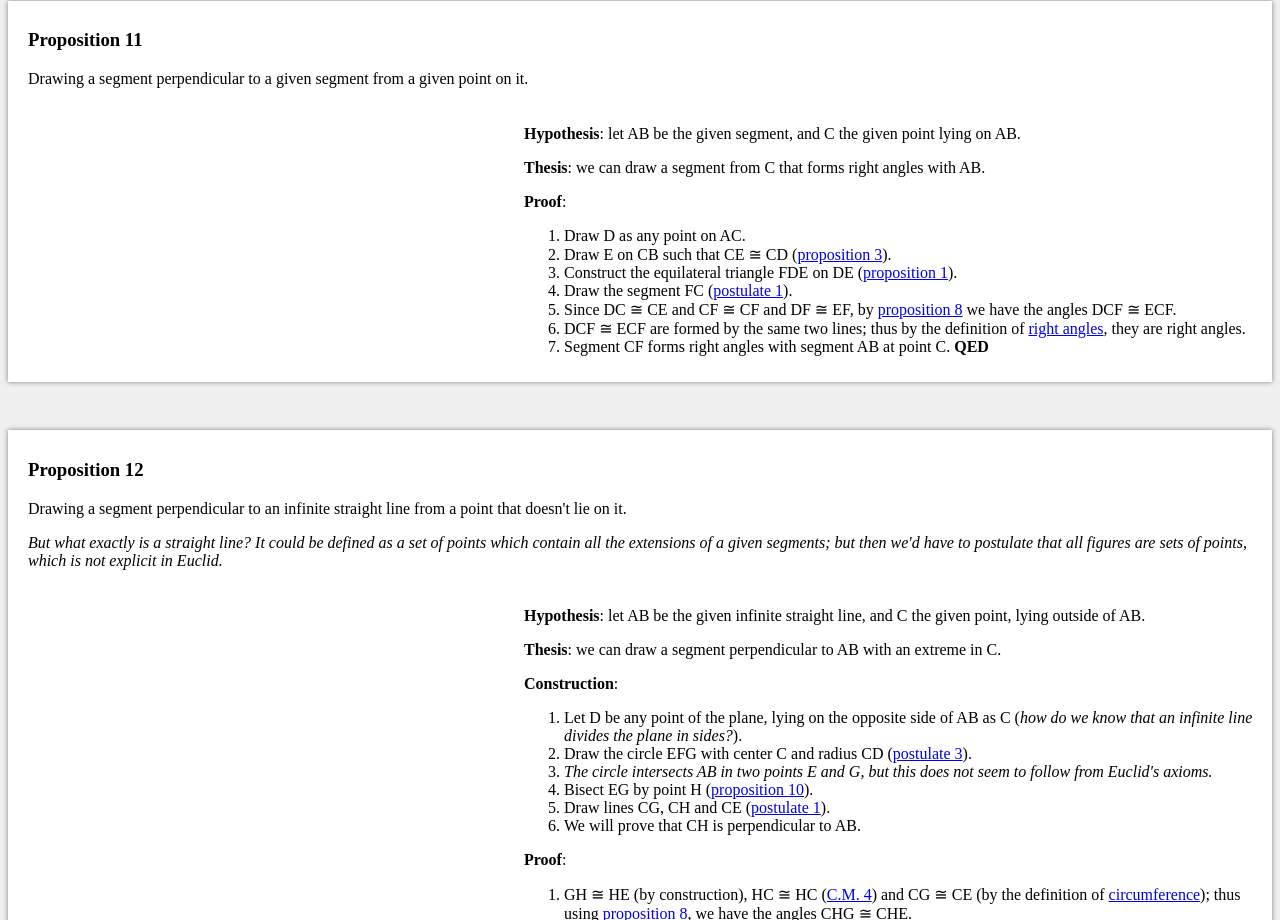
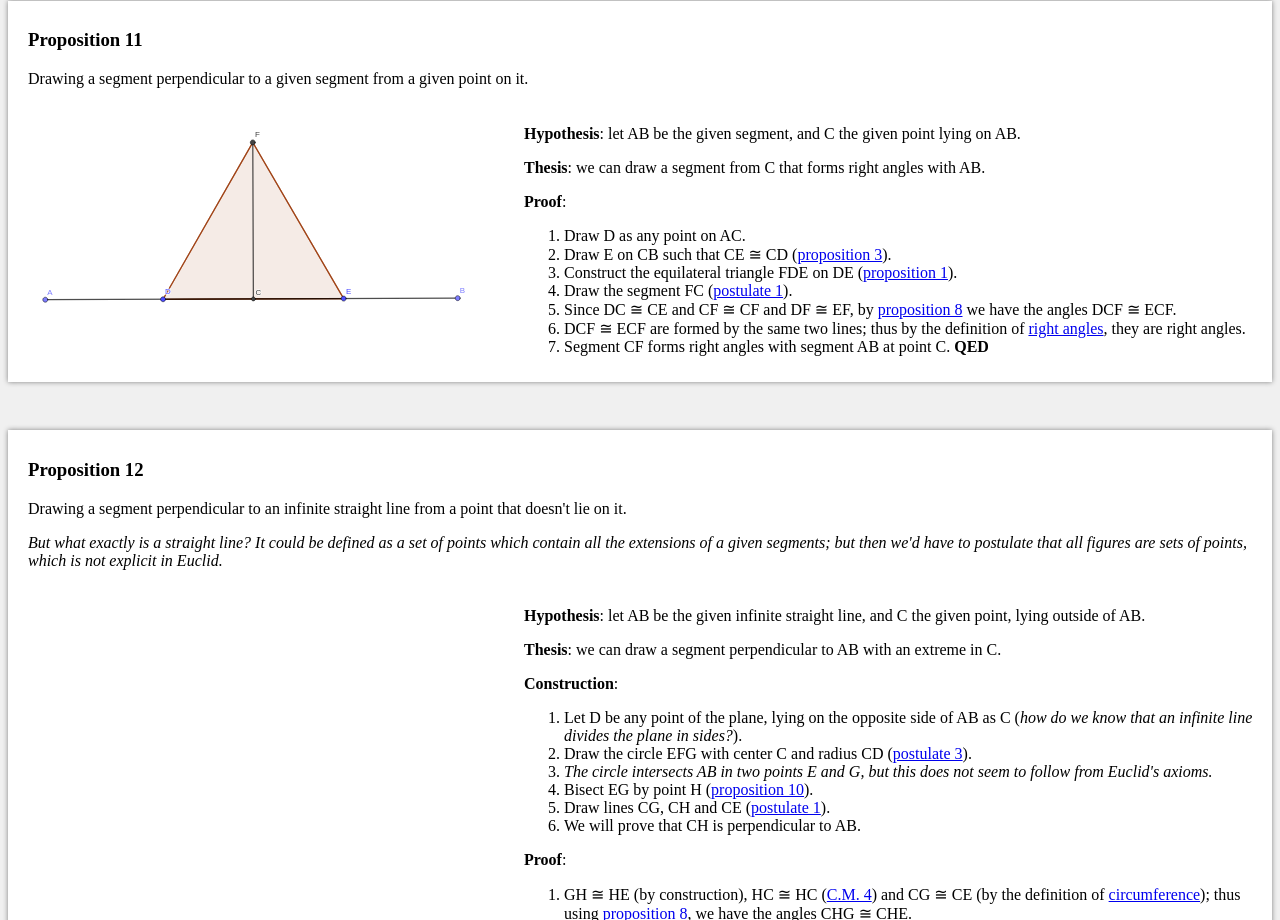
Before and after one commit to pd0rr/euclid, a plain HTML site: page index.html in a window 1280 px wide. Shown: the part 6780-7700 px from the top of the page. Drawn offline with Linux system fonts and the light colour scheme.

Commit message:
Added diagram for proposition 11.

```diff
--- a/index.html
+++ b/index.html
@@ -280,7 +280,7 @@
         <h3>Proposition 11</h3>
         <p>Drawing a segment perpendicular to a given segment from a given point on it.</p>
     </div>
-
+    <img src="images/prop11.svg" alt="Diagram for proposition 11.">
     <div class="proof">
         <p><strong>Hypothesis</strong>: let AB be the given segment, and C the given point lying on AB.</p>
         <p><strong>Thesis</strong>: we can draw a segment from C that forms right angles with AB.</p>
```
Also changed, not shown: images/prop11.svg (added).
